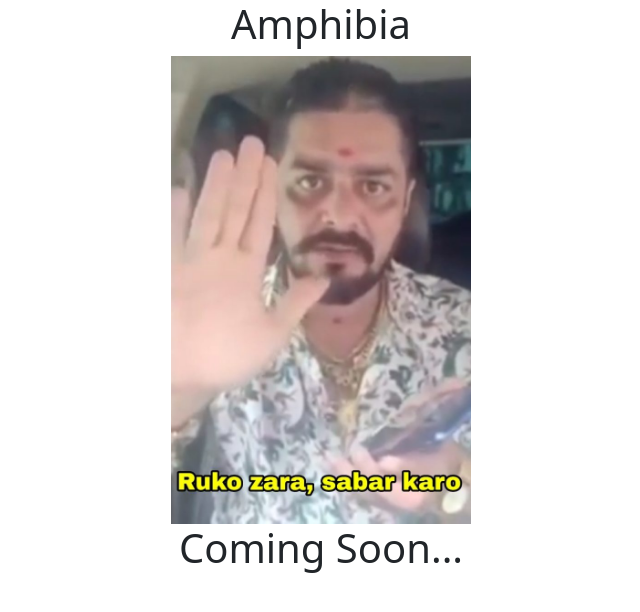
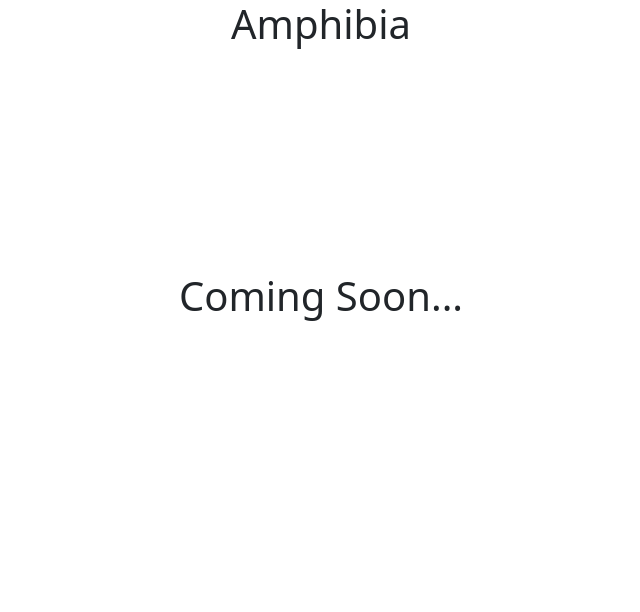
Before and after one commit to AzizulIslamBarkat/HerpetofaunaBD, a plain HTML site: page Amphibia/index.html in a window 1280 px wide. Shown: the whole page, without its empty margins (319-959 px from the left). Drawn offline with nearby package versions, Linux system fonts and the light colour scheme.

Commit message:
Removed  meme from Amphibia Page

```diff
--- a/Amphibia/index.html
+++ b/Amphibia/index.html
@@ -1 +1 @@
-<!DOCTYPE html><html lang="en"><head><meta charset="utf-8"><meta name="viewport" content="width=device-width, initial-scale=1.0, shrink-to-fit=no"><title>Amphibia | Herpetofauna of Bangladesh</title><meta name="description" content="List Of Amphibians From Bangladesh."><link rel="icon" type="image/png" sizes="512x512" href="assets/img/frog.png"><link rel="icon" type="image/png" sizes="512x512" href="assets/img/frog.png"><link rel="icon" type="image/png" sizes="512x512" href="assets/img/frog.png"><link rel="icon" type="image/png" sizes="512x512" href="assets/img/frog.png"><link rel="icon" type="image/png" sizes="512x512" href="assets/img/frog.png"><link rel="stylesheet" href="https://cdn.jsdelivr.net/npm/bootstrap@5.1.3/dist/css/bootstrap.min.css"><link rel="stylesheet" href="assets/css/styles.min.css"></head><body><h1 id="main-heading">Amphibia</h1><img class="d-sm-flex" id="img-meme" src="assets/img/ruko-zara-sabar-karo-657x1024.jpg" width="300"><h1>Coming Soon...</h1><script src="https://cdn.jsdelivr.net/npm/bootstrap@5.1.3/dist/js/bootstrap.bundle.min.js"></script></body></html>
+<!DOCTYPE html><html lang="en"><head><meta charset="utf-8"><meta name="viewport" content="width=device-width, initial-scale=1.0, shrink-to-fit=no"><title>Amphibia | Herpetofauna of Bangladesh</title><meta name="description" content="List Of Amphibians From Bangladesh."><link rel="icon" type="image/png" sizes="512x512" href="assets/img/frog.png"><link rel="icon" type="image/png" sizes="512x512" href="assets/img/frog.png"><link rel="icon" type="image/png" sizes="512x512" href="assets/img/frog.png"><link rel="icon" type="image/png" sizes="512x512" href="assets/img/frog.png"><link rel="icon" type="image/png" sizes="512x512" href="assets/img/frog.png"><link rel="stylesheet" href="https://cdn.jsdelivr.net/npm/bootstrap@5.1.3/dist/css/bootstrap.min.css"><link rel="stylesheet" href="assets/css/styles.min.css"></head><body><h1 id="main-heading">Amphibia</h1><br><br><br><br><br><br><br><br><br><h1>Coming Soon...</h1><script src="https://cdn.jsdelivr.net/npm/bootstrap@5.1.3/dist/js/bootstrap.bundle.min.js"></script></body></html>
```
